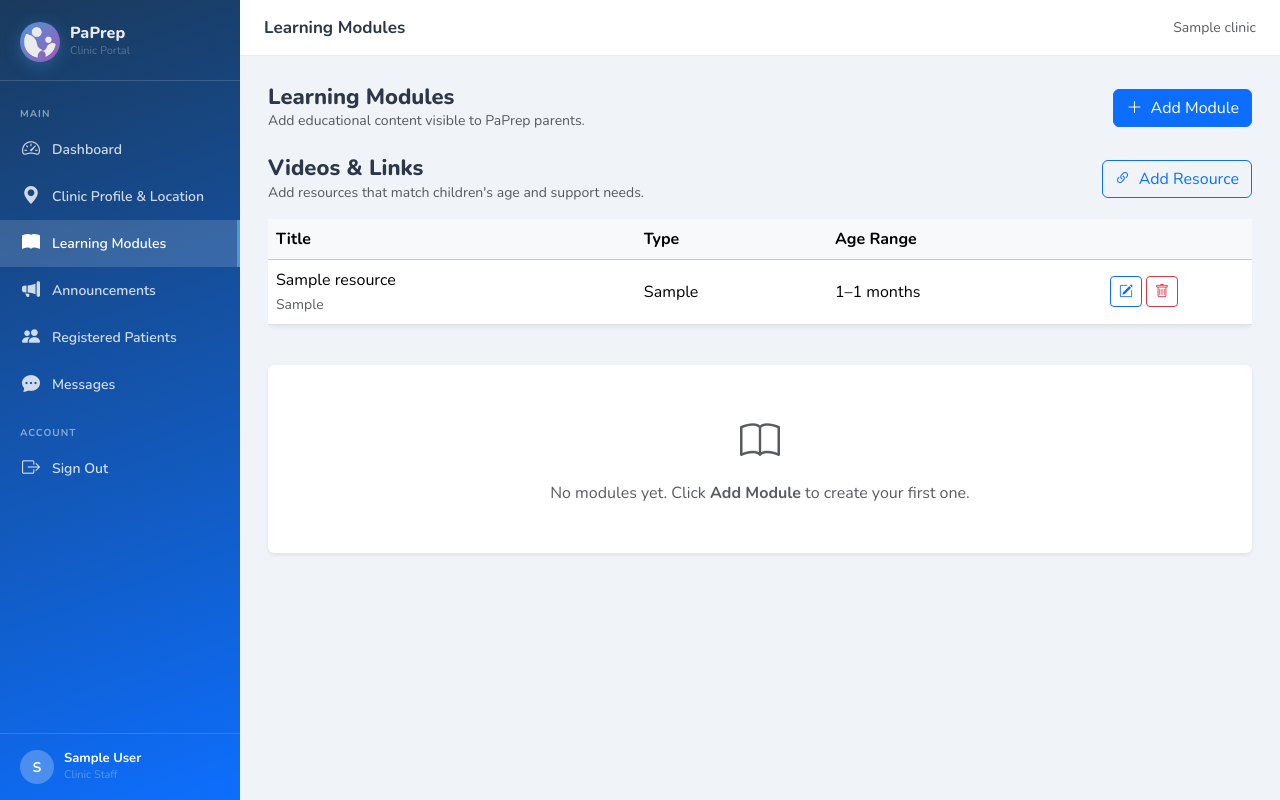
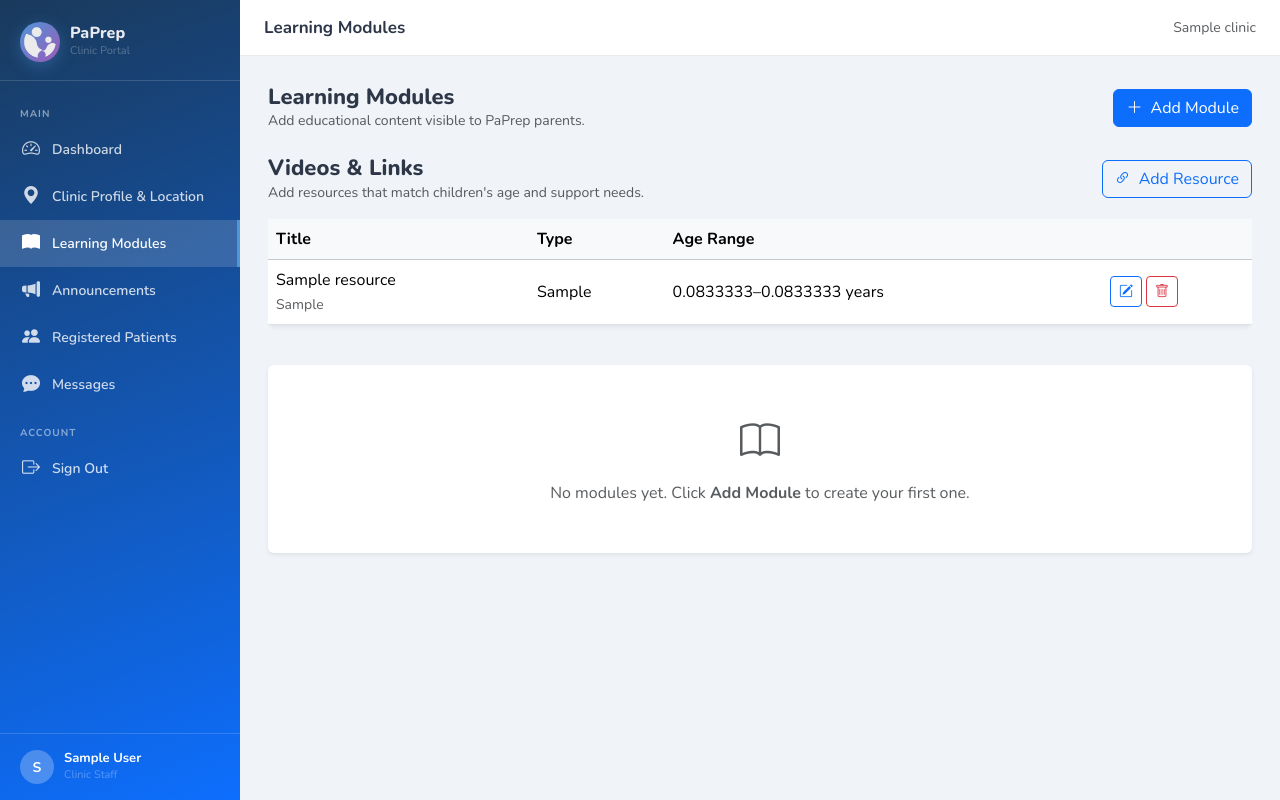
Before and after one commit to Aguilos/Paprep, a Flask app: page /clinic/modules in a window 1280 px wide. Run offline with Flask 3, Linux system fonts and the light colour scheme; a user stored in the database is signed in; tables that the repository leaves empty hold one stand-in row (values such as "Sample post"); some libraries are stand-ins or nearby versions.

Commit message:
Replace Months with Years

```diff
--- a/routes/clinic_portal.py
+++ b/routes/clinic_portal.py
@@ -453,6 +453,16 @@ def manage_modules():
                            category_meta=CATEGORY_META)
 
 
+def _resource_age_months(field_name, default, legacy_field_name):
+    years = request.form.get(field_name)
+    if years is not None and years.strip() != '':
+        try:
+            return round(float(years) * 12)
+        except (TypeError, ValueError):
+            return -1
+    return _parse_int(request.form.get(legacy_field_name), default)
+
+
 @clinic_portal_bp.route('/resources/add', methods=['POST'])
 @clinic_login_required
 def add_resource():
@@ -467,8 +477,8 @@ def add_resource():
         return redirect(url_for('clinic_portal.manage_modules'))
     if resource_type not in ('video', 'link'):
         resource_type = 'link'
-    min_age = _parse_int(request.form.get('target_age_min_months'), 0)
-    max_age = _parse_int(request.form.get('target_age_max_months'), 60)
+    min_age = _resource_age_months('target_age_min_years', 0, 'target_age_min_months')
+    max_age = _resource_age_months('target_age_max_years', 60, 'target_age_max_months')
     if min_age < 0 or max_age < min_age:
         flash('Please provide a valid age range.', 'error')
         return redirect(url_for('clinic_portal.manage_modules'))
@@ -499,8 +509,8 @@ def edit_resource(resource_id):
     title = request.form.get('title', '').strip()
     url = request.form.get('url', '').strip()
     resource_type = request.form.get('resource_type', 'link')
-    min_age = _parse_int(request.form.get('target_age_min_months'), 0)
-    max_age = _parse_int(request.form.get('target_age_max_months'), 60)
+    min_age = _resource_age_months('target_age_min_years', 0, 'target_age_min_months')
+    max_age = _resource_age_months('target_age_max_years', 60, 'target_age_max_months')
     if not title or not url:
         flash('Resource title and URL are required.', 'error')
         return redirect(url_for('clinic_portal.manage_modules'))
--- a/templates/clinic_portal/manage_modules.html
+++ b/templates/clinic_portal/manage_modules.html
@@ -31,7 +31,7 @@
       <tr>
         <td><div class="fw-600">{{ resource.title }}</div><small class="text-muted">{{ resource.category|title }}</small></td>
         <td>{{ resource.resource_type|title }}</td>
-        <td>{{ resource.target_age_min_months }}–{{ resource.target_age_max_months }} months</td>
+        <td>{{ '%g'|format(resource.target_age_min_months / 12) }}–{{ '%g'|format(resource.target_age_max_months / 12) }} years</td>
         <td>
           <div class="d-flex gap-1">
             <button type="button" class="btn btn-sm btn-outline-primary" data-bs-toggle="modal"
@@ -64,8 +64,8 @@
         <div class="col-md-4"><label class="form-label fw-semibold">Type</label><select name="resource_type" class="form-select"><option value="link" {% if resource.resource_type == 'link' %}selected{% endif %}>Link</option><option value="video" {% if resource.resource_type == 'video' %}selected{% endif %}>Video</option></select></div>
         <div class="col-12"><label class="form-label fw-semibold">Description</label><textarea name="description" class="form-control" rows="2">{{ resource.description or '' }}</textarea></div>
         <div class="col-md-4"><label class="form-label fw-semibold">Category</label><input name="category" value="{{ resource.category }}" class="form-control"></div>
-        <div class="col-md-4"><label class="form-label fw-semibold">Min age (months)</label><input name="target_age_min_months" type="number" min="0" value="{{ resource.target_age_min_months }}" class="form-control"></div>
-        <div class="col-md-4"><label class="form-label fw-semibold">Max age (months)</label><input name="target_age_max_months" type="number" min="0" value="{{ resource.target_age_max_months }}" class="form-control"></div>
+        <div class="col-md-4"><label class="form-label fw-semibold">Min age (years)</label><input name="target_age_min_years" type="number" min="0" step="0.5" value="{{ '%g'|format(resource.target_age_min_months / 12) }}" class="form-control"></div>
+        <div class="col-md-4"><label class="form-label fw-semibold">Max age (years)</label><input name="target_age_max_years" type="number" min="0" step="0.5" value="{{ '%g'|format(resource.target_age_max_months / 12) }}" class="form-control"></div>
         <div class="col-12"><label class="form-label fw-semibold">Thumbnail URL <small class="text-muted">(optional)</small></label><input name="thumbnail_url" type="url" value="{{ resource.thumbnail_url or '' }}" class="form-control"></div>
       </div></div>
       <div class="modal-footer"><button type="button" class="btn btn-outline-secondary" data-bs-dismiss="modal">Cancel</button><button class="btn btn-primary" type="submit">Save Changes</button></div>
@@ -167,8 +167,8 @@
         <div class="col-md-4"><label class="form-label fw-semibold">Type</label><select name="resource_type" class="form-select"><option value="link">Link</option><option value="video">Video</option></select></div>
         <div class="col-12"><label class="form-label fw-semibold">Description</label><textarea name="description" class="form-control" rows="2"></textarea></div>
         <div class="col-md-4"><label class="form-label fw-semibold">Category</label><input name="category" value="parenting" class="form-control"></div>
-        <div class="col-md-4"><label class="form-label fw-semibold">Min age (months)</label><input name="target_age_min_months" type="number" min="0" value="0" class="form-control"></div>
-        <div class="col-md-4"><label class="form-label fw-semibold">Max age (months)</label><input name="target_age_max_months" type="number" min="0" value="60" class="form-control"></div>
+        <div class="col-md-4"><label class="form-label fw-semibold">Min age (years)</label><input name="target_age_min_years" type="number" min="0" step="0.5" value="0" class="form-control"></div>
+        <div class="col-md-4"><label class="form-label fw-semibold">Max age (years)</label><input name="target_age_max_years" type="number" min="0" step="0.5" value="5" class="form-control"></div>
         <div class="col-12"><label class="form-label fw-semibold">Thumbnail URL <small class="text-muted">(optional)</small></label><input name="thumbnail_url" type="url" class="form-control"></div>
       </div></div>
       <div class="modal-footer"><button type="button" class="btn btn-outline-secondary" data-bs-dismiss="modal">Cancel</button><button class="btn btn-primary" type="submit">Save Resource</button></div>
```
Also changed, not shown: tests/test_clinic_module_edit.py (+19 -0 lines).
